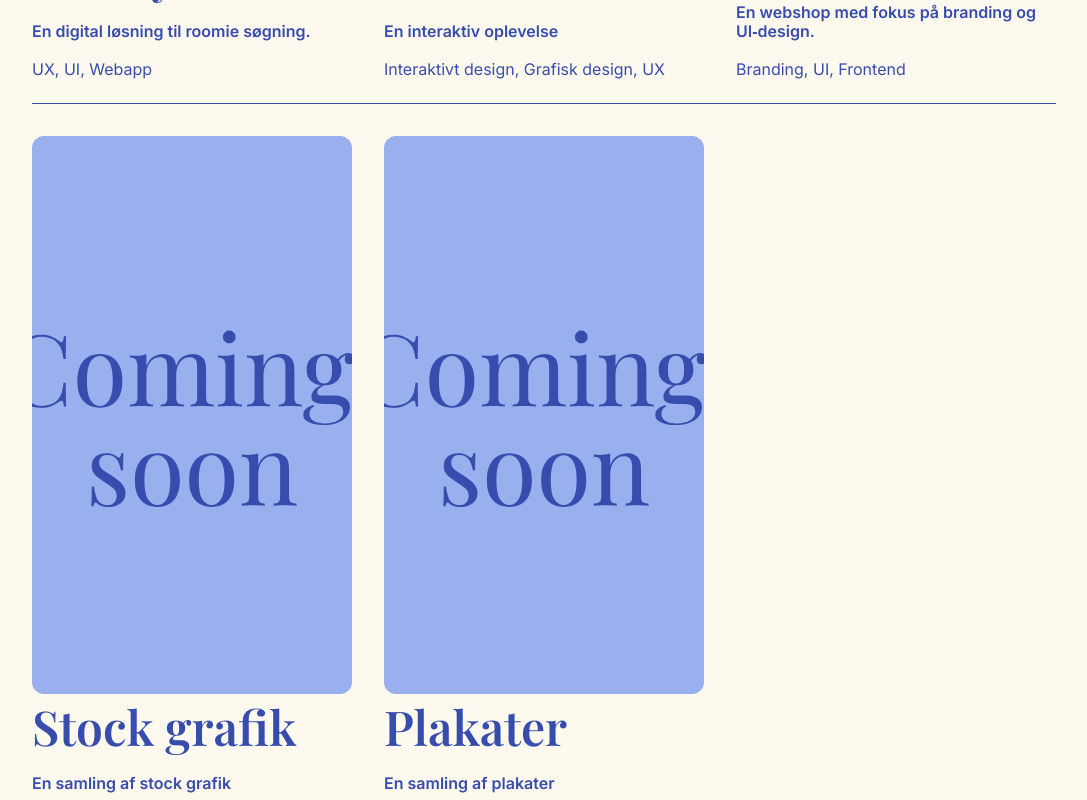
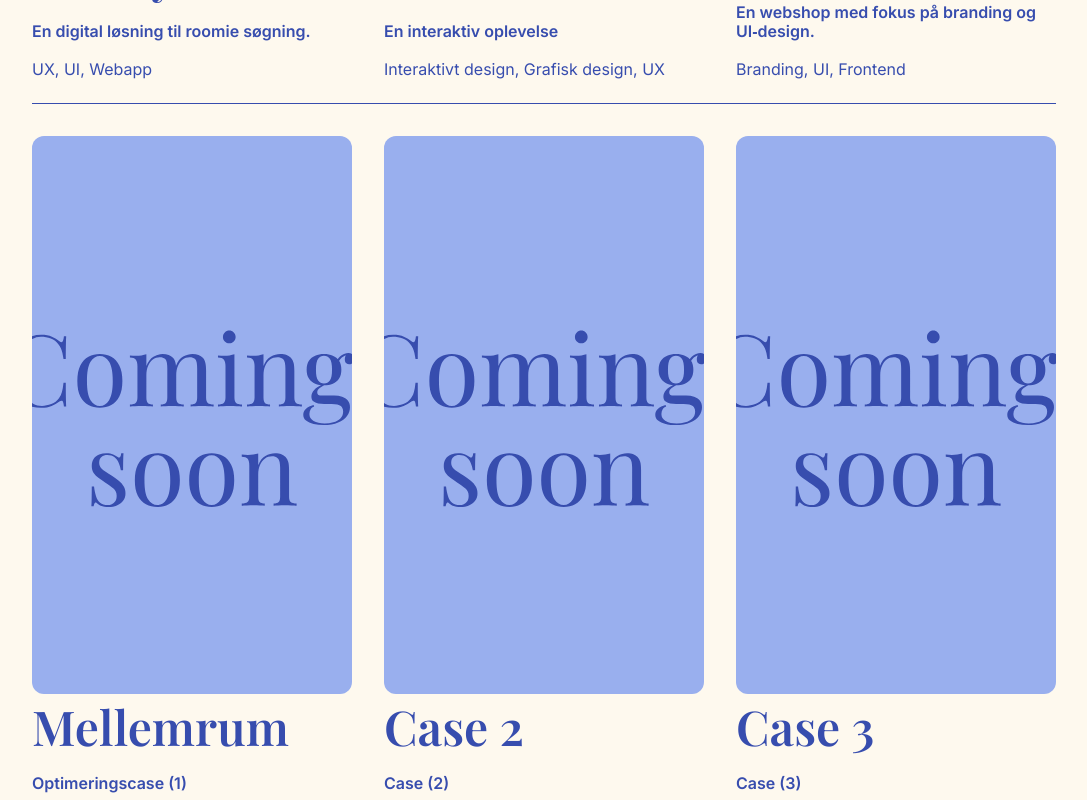
Before and after one commit to lauralynge/lauralynge.github.io, a React (Vite) app: page /projects in a window 1280 px wide. Shown: the part 1000-1800 px from the top of the page, without its empty margins (96-1183 px from the left). Built offline with nearby package versions, Linux system fonts and the light colour scheme.

Commit message:
Cases oprettet, men skal opdateres

```diff
--- a/src/data/projects.js
+++ b/src/data/projects.js
@@ -129,6 +129,46 @@ const projects = [
     ],
   },
   {
+    slug: "mellemrum",
+    title: "Mellemrum",
+    subtitle: "Optimeringscase (1)",
+    eyebrow: "Product Optimization",
+    summary:
+      "En lokal kultur- og eventplatform for koncerter, talks, workshops og fællesskaber i Aarhus.",
+    description: "Beskrivelsen af projektet her.",
+    tags: ["Frontend", "React", "Database"],
+    mainImage: `${import.meta.env.BASE_URL}coming-soon.svg`,
+    rows: [["/images/coming-soon-big.svg"]],
+    team: ["Laura Lynge Nielsen"],
+    links: [],
+  },
+  {
+    slug: "case-2",
+    title: "Case 2",
+    subtitle: "Case (2)",
+    eyebrow: "Product Optimization",
+    summary: "Kort beskrivelse her",
+    description: "Beskrivelsen af projektet her.",
+    tags: ["Frontend", "React", "Database"],
+    mainImage: `${import.meta.env.BASE_URL}coming-soon.svg`,
+    rows: [["/images/coming-soon-big.svg"]],
+    team: ["Laura Lynge Nielsen"],
+    links: [],
+  },
+  {
+    slug: "case-3",
+    title: "Case 3",
+    subtitle: "Case (3)",
+    eyebrow: "Product Optimization",
+    summary: "Kort beskrivelse her",
+    description: "Beskrivelsen af projektet her.",
+    tags: ["Frontend", "React", "Database"],
+    mainImage: `${import.meta.env.BASE_URL}coming-soon.svg`,
+    rows: [["/images/coming-soon-big.svg"]],
+    team: ["Laura Lynge Nielsen"],
+    links: [],
+  },
+  {
     slug: "test-1",
     title: "Stock grafik",
     subtitle: "En samling af stock grafik",
```
